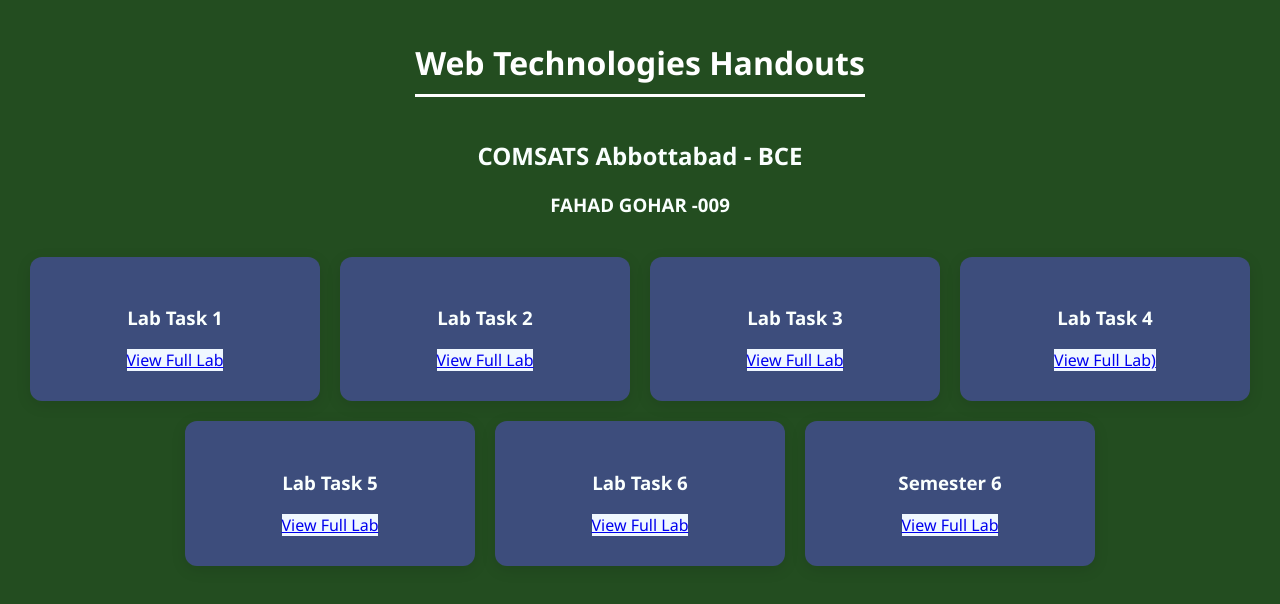
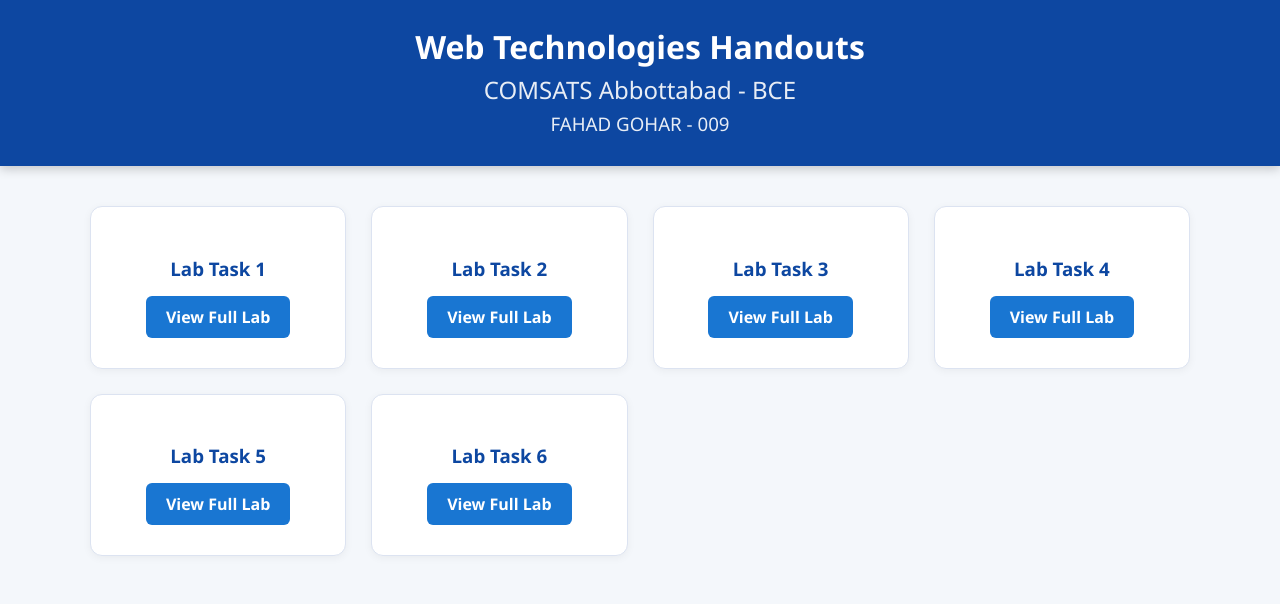
Before and after one commit to fahadgohar009/web-manual, a plain HTML site: page index.html in a window 1280 px wide. Drawn offline with Linux system fonts and the light colour scheme.

Commit message:
Update index.html

```diff
--- a/index.html
+++ b/index.html
@@ -3,121 +3,128 @@
 <head>
     <title>Web Technologies</title>
     <meta name="viewport" content="width=device-width, initial-scale=1.0">
+
     <style>
+        /* ---------- GLOBAL STYLE ---------- */
         body {
-            font-family: 'Segoe UI', Tahoma, Geneva, Verdana, sans-serif;
+            font-family: "Segoe UI", sans-serif;
             margin: 0;
-            background-color: #234d20;
-            color: #fafffe;
+            background-color: #f4f7fb;
+            color: #222;
+            padding: 0;
+        }
+
+        /* ---------- HEADER ---------- */
+        header {
+            background: #0d47a1;
+            padding: 25px 0;
             text-align: center;
-            padding: 20px;
+            color: white;
+            box-shadow: 0 3px 10px rgba(0,0,0,0.2);
         }
-        h1 {
-            color: #ffffff; /* Deep Indigo */
-            border-bottom: 3px solid #ffffff;
-            display: inline-block;
-            padding-bottom: 10px;
+        header h1 {
+            margin: 0;
+            font-size: 32px;
+            font-weight: 700;
         }
-        .header-nav {
-            margin-bottom: 30px;
+        header h2, header h3 {
+            margin: 5px 0;
+            font-weight: 400;
+            opacity: 0.9;
         }
-        .header-nav a {
-            text-decoration: none;
-            color: white;
-            background-color: #1a237e;
-            padding: 8px 15px;
-            border-radius: 5px;
-            margin: 0 10px;
-            transition: background-color 0.3s;
-            font-weight: 600;
+
+        /* ---------- CONTAINER ---------- */
+        .semester-container {
+            max-width: 1100px;
+            margin: 40px auto;
+            display: grid;
+            grid-template-columns: repeat(auto-fit, minmax(250px, 1fr));
+            gap: 25px;
+            padding: 0 20px;
         }
-        .header-nav a:hover {
-            background-color: #3f51b5;
+
+        /* ---------- CARD STYLE ---------- */
+        .semester-card {
+            background: white;
+            padding: 30px 20px;
+            border-radius: 12px;
+            border: 1px solid #dce3f1;
+            text-align: center;
+            transition: 0.3s ease;
+            box-shadow: 0 2px 8px rgba(0,0,0,0.05);
         }
-        .semester-container {
-            display: flex;
-            flex-wrap: wrap;
-            justify-content: center;
-            gap: 20px;
-            margin-top: 40px;
-        }
-        .semester-card {
-            width: 250px;
-            padding: 30px 20px;
-            background-color: rgb(61, 77, 124);
-            border-radius: 12px;
-            box-shadow: 0 4px 15px rgba(0, 0, 0, 0.1);
-            transition: all 0.3s ease;
-        }
+
         .semester-card:hover {
             transform: translateY(-5px);
-            box-shadow: 0 8px 25px rgba(0, 0, 0, 0.2);
+            box-shadow: 0 5px 15px rgba(0,0,0,0.1);
         }
-        .active-link {
+
+        .semester-card h3 {
+            margin-bottom: 15px;
+            color: #0d47a1;
+        }
+
+        /* ---------- BUTTON ---------- */
+        .btn-link {
+            display: inline-block;
             text-decoration: none;
+            padding: 10px 20px;
+            background-color: #1976d2;
             color: white;
-            background-color: #43a047; /* Green for active link */
-            padding: 10px 20px;
-            border-radius: 5px;
-            font-weight: bold;
-            display: block;
-            margin-top: 15px;
+            border-radius: 6px;
+            font-weight: 600;
+            transition: 0.25s ease;
         }
-        .inactive-link {
-            text-decoration: none;
-            color: #9e9e9e; /* Gray for inactive/hanging links */
-            background-color: #e0e0e0;
-            padding: 10px 20px;
-            border-radius: 5px;
-            font-weight: bold;
-            display: block;
-            margin-top: 15px;
-            cursor: default;
+
+        .btn-link:hover {
+            background-color: #0d47a1;
         }
+
     </style>
 </head>
+
 <body>
 
+    <!-- ---------- HEADER ---------- -->
+    <header>
+        <h1>Web Technologies Handouts</h1>
+        <h2>COMSATS Abbottabad - BCE</h2>
+        <h3>FAHAD GOHAR - 009</h3>
+    </header>
 
-    <h1>Web Technologies Handouts</h1>
-    <h2>COMSATS Abbottabad - BCE  </h2>
-    <h3>FAHAD GOHAR -009</h3>
-
+    <!-- ---------- CARDS ---------- -->
     <div class="semester-container">
 
         <div class="semester-card">
             <h3>Lab Task 1</h3>
-            <a style="background-color:aliceblue;" href="lab1.html">View Full Lab</a>
+            <a class="btn-link" href="lab1.html">View Full Lab</a>
         </div>
 
         <div class="semester-card">
             <h3>Lab Task 2</h3>
-            <a style="background-color:aliceblue;" href="lab2.html">View Full Lab</a>
+            <a class="btn-link" href="lab2.html">View Full Lab</a>
         </div>
 
         <div class="semester-card">
             <h3>Lab Task 3</h3>
-            <a style="background-color:aliceblue;" href="lab3.html">View Full Lab</a>
+            <a class="btn-link" href="lab3.html">View Full Lab</a>
         </div>
 
         <div class="semester-card">
             <h3>Lab Task 4</h3>
-            <a style="background-color:aliceblue;" href="lab4.html">View Full Lab)</a>
+            <a class="btn-link" href="lab4.html">View Full Lab</a>
         </div>
 
         <div class="semester-card">
             <h3>Lab Task 5</h3>
-            <a style="background-color:aliceblue;" href="lab5.html">View Full Lab</a>
-        </div>
-        <div class="semester-card">
-            <h3>Lab Task 6</h3>
-            <a style="background-color:aliceblue;" href="lab6.html">View Full Lab</a>
+            <a class="btn-link" href="lab5.html">View Full Lab</a>
         </div>
 
         <div class="semester-card">
-            <h3>Semester 6</h3>
-            <a style="background-color:aliceblue;" href="lab6.html">View Full Lab</a>
+            <h3>Lab Task 6</h3>
+            <a class="btn-link" href="lab6.html">View Full Lab</a>
         </div>
+
 
     </div>
 
```
